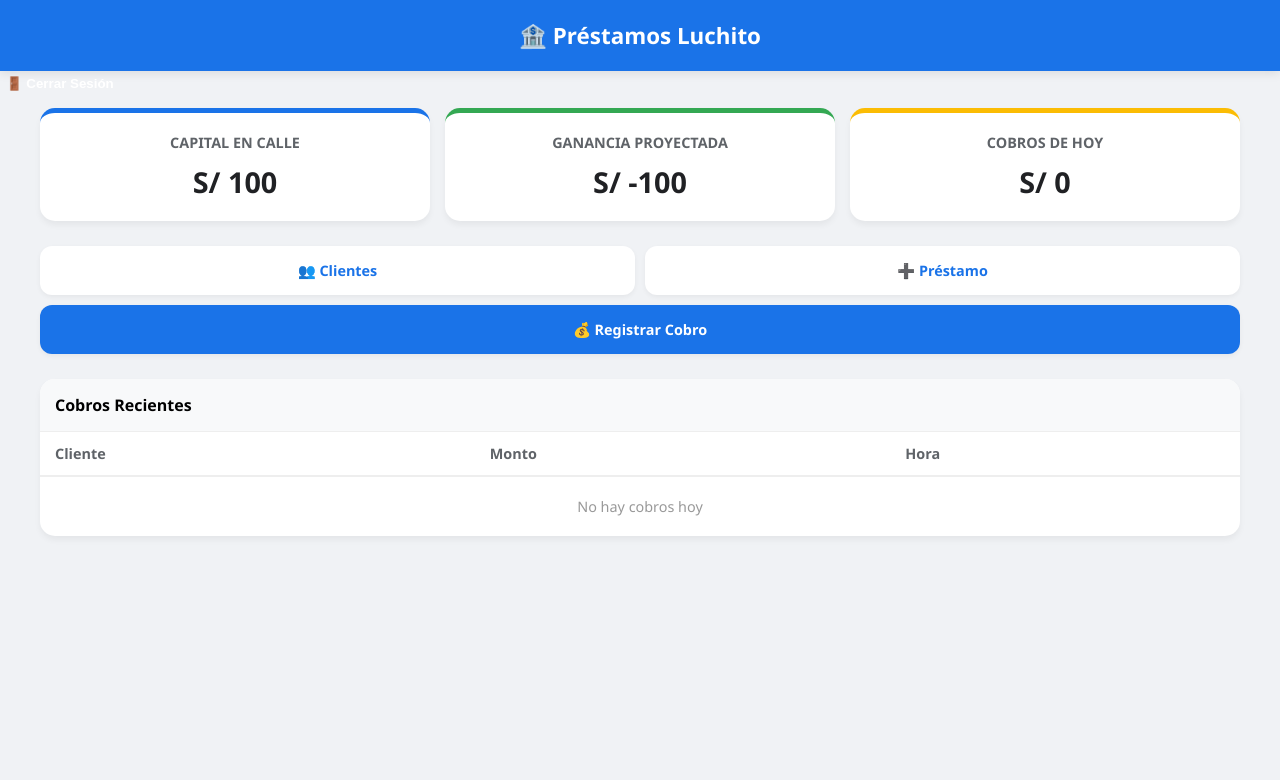
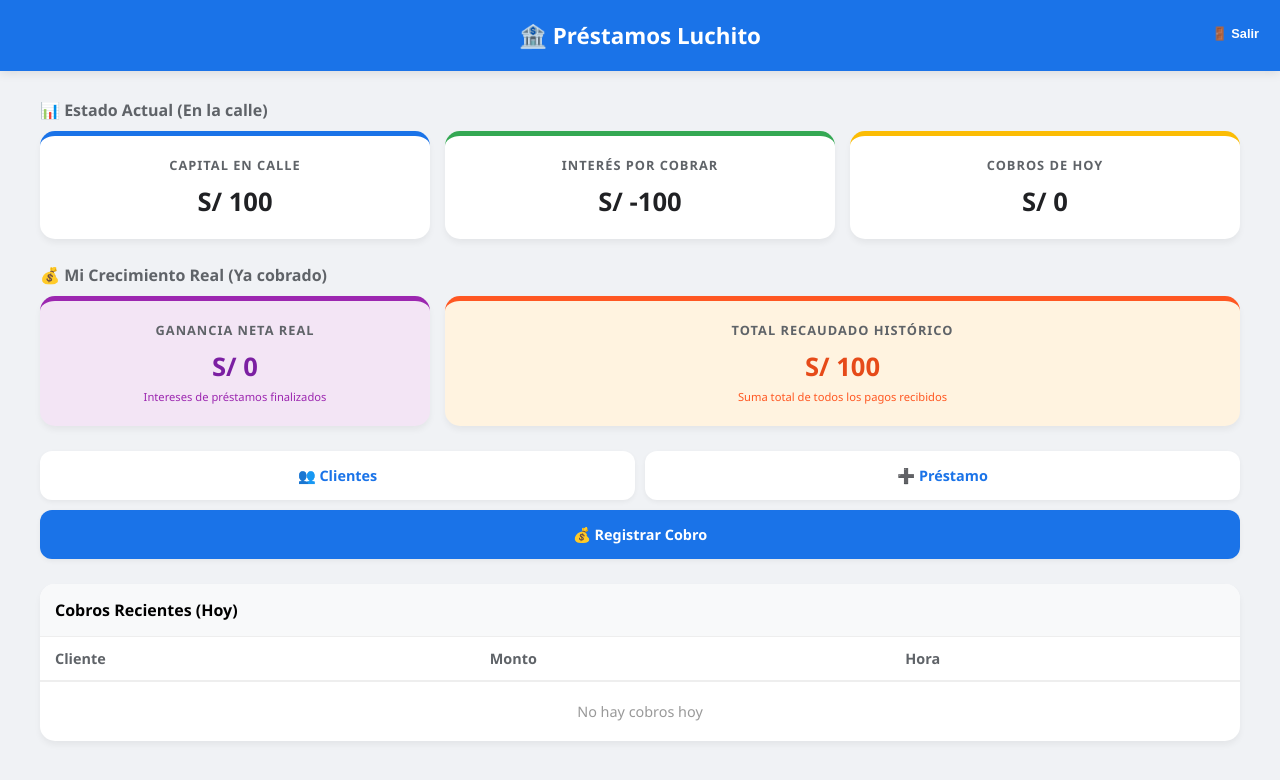
Before and after one commit to Andy-Prestamo/sistema-prestamos, a Django app: page / in a window 1280 px wide. Shown: the top 780 px of the page. Run offline with Django 5.2, Linux system fonts and the light colour scheme; a user stored in the database is signed in; data comes from the database, SQL or seed files in the repository.

Commit message:
Filtrar ganacia total

```diff
--- a/prestamos/templates/dashboard.html
+++ b/prestamos/templates/dashboard.html
@@ -6,7 +6,7 @@
     <title>Dashboard - Préstamos Luchito</title>
     <style>
         body { background: #f0f2f5; font-family: 'Segoe UI', sans-serif; margin: 0; padding: 0; }
-        .header { background: #1a73e8; color: white; padding: 20px; text-align: center; box-shadow: 0 2px 10px rgba(0,0,0,0.1); }
+        .header { background: #1a73e8; color: white; padding: 20px; text-align: center; box-shadow: 0 2px 10px rgba(0,0,0,0.1); position: relative;}
         .contenedor { padding: 15px; max-width: 1200px; margin: auto; }
 
         /* Cuadrícula de tarjetas */
@@ -14,37 +14,56 @@
         @media (min-width: 768px) { .resumen-grid { grid-template-columns: repeat(3, 1fr); } }
 
         .card { background: white; padding: 20px; border-radius: 15px; text-align: center; box-shadow: 0 4px 6px rgba(0,0,0,0.05); border-top: 5px solid #1a73e8; }
-        .card h3 { margin: 0; color: #5f6368; font-size: 0.9rem; text-transform: uppercase; }
-        .card p { margin: 10px 0 0; font-size: 1.8rem; font-weight: bold; color: #202124; }
+        .card h3 { margin: 0; color: #5f6368; font-size: 0.8rem; text-transform: uppercase; letter-spacing: 1px; }
+        .card p { margin: 10px 0 0; font-size: 1.6rem; font-weight: bold; color: #202124; }
+
+        /* Tarjetas de Ganancia Real (Diferentes colores para distinguir) */
+        .card-ganancia { border-top-color: #9c27b0 !important; background: #f3e5f5; } /* Morado para dinero real */
+        .card-historico { border-top-color: #ff5722 !important; background: #fff3e0; } /* Naranja para flujo total */
 
         .acciones-rapidas { display: grid; grid-template-columns: 1fr 1fr; gap: 10px; margin-bottom: 25px; }
         .btn-accion { background: white; padding: 15px 5px; border-radius: 12px; text-decoration: none; text-align: center; font-weight: bold; font-size: 0.9rem; color: #1a73e8; box-shadow: 0 2px 5px rgba(0,0,0,0.05); }
 
-        .tabla-contenedor { background: white; border-radius: 15px; overflow: hidden; box-shadow: 0 4px 6px rgba(0,0,0,0.05); }
+        .tabla-contenedor { background: white; border-radius: 15px; overflow: hidden; box-shadow: 0 4px 6px rgba(0,0,0,0.05); margin-top: 20px;}
         .tabla-header { padding: 15px; background: #f8f9fa; border-bottom: 1px solid #eee; display: flex; justify-content: space-between; align-items: center; }
         .tabla-scroll { overflow-x: auto; }
         table { width: 100%; border-collapse: collapse; min-width: 350px; }
         th, td { padding: 12px 15px; text-align: left; font-size: 0.9rem; }
         th { color: #5f6368; border-bottom: 2px solid #eee; }
+
+        .logout-btn { background:none; border:none; color:white; cursor:pointer; font-weight:bold; position: absolute; right: 15px; top: 25px; font-size: 0.8rem;}
     </style>
 </head>
 <body>
     <div class="header">
         <h1 style="margin:0; font-size: 1.4rem;">🏦 Préstamos Luchito</h1>
+        <form action="{% url 'logout' %}" method="post" style="display:inline;">
+            {% csrf_token %}
+            <button type="submit" class="logout-btn">🚪 Salir</button>
+        </form>
     </div>
 
-    <form action="{% url 'logout' %}" method="post" style="display:inline;">
-    {% csrf_token %}
-    <button type="submit" style="background:none; border:none; color:white; cursor:pointer; font-weight:bold;">
-        🚪 Cerrar Sesión
-    </button>
-    </form>
+    <div class="contenedor">
 
-    <div class="contenedor">
+        <h2 style="font-size: 1rem; color: #5f6368; margin-bottom: 10px;">📊 Estado Actual (En la calle)</h2>
         <div class="resumen-grid">
-            <div class="card"><h3>Capital en Calle</h3><p>S/ {{ capital_invertido }}</p></div>
-            <div class="card" style="border-top-color: #34a853;"><h3>Ganancia Proyectada</h3><p>S/ {{ ganancia_proyectada }}</p></div>
+            <div class="card"><h3>Capital en Calle</h3><p>S/ {{ capital_en_calle }}</p></div>
+            <div class="card" style="border-top-color: #34a853;"><h3>Interés por Cobrar</h3><p>S/ {{ ganancia_proyectada }}</p></div>
             <div class="card" style="border-top-color: #fbbc04;"><h3>Cobros de Hoy</h3><p>S/ {{ total_hoy }}</p></div>
+        </div>
+
+        <h2 style="font-size: 1rem; color: #5f6368; margin-bottom: 10px;">💰 Mi Crecimiento Real (Ya cobrado)</h2>
+        <div class="resumen-grid">
+            <div class="card card-ganancia">
+                <h3>Ganancia Neta Real</h3>
+                <p style="color: #7b1fa2;">S/ {{ ganancias_reales }}</p>
+                <small style="color: #9c27b0; font-size: 0.7rem;">Intereses de préstamos finalizados</small>
+            </div>
+            <div class="card card-historico" style="grid-column: span 2;">
+                <h3>Total Recaudado Histórico</h3>
+                <p style="color: #e64a19;">S/ {{ total_recaudado_historico }}</p>
+                <small style="color: #ff5722; font-size: 0.7rem;">Suma total de todos los pagos recibidos</small>
+            </div>
         </div>
 
         <div class="acciones-rapidas">
@@ -54,7 +73,7 @@
         </div>
 
         <div class="tabla-contenedor">
-            <div class="tabla-header"><strong>Cobros Recientes</strong></div>
+            <div class="tabla-header"><strong>Cobros Recientes (Hoy)</strong></div>
             <div class="tabla-scroll">
                 <table>
                     <thead><tr><th>Cliente</th><th>Monto</th><th>Hora</th></tr></thead>
--- a/prestamos/views.py
+++ b/prestamos/views.py
@@ -8,18 +8,34 @@ from django.utils import timezone
 
 @login_required
 def dashboard(request):
+    # --- MÉTRICAS DE DINERO EN LA CALLE (ACTUAL) ---
     prestamos_activos = Prestamo.objects.filter(estado_pagado=False)
-    capital = prestamos_activos.aggregate(Sum('monto'))['monto__sum'] or 0
-    ganancia_proyectada = prestamos_activos.aggregate(total=Sum(F('total_a_pagar') - F('monto')))['total'] or 0
+    capital_en_calle = prestamos_activos.aggregate(Sum('monto'))['monto__sum'] or 0
+    ganancia_proyectada = prestamos_activos.aggregate(
+        total=Sum(F('total_a_pagar') - F('monto'))
+    )['total'] or 0
 
+    # --- MÉTRICAS DE CRECIMIENTO REAL (HISTÓRICO) ---
+    # 1. Total de todos los intereses cobrados de préstamos ya terminados
+    prestamos_pagados = Prestamo.objects.filter(estado_pagado=True)
+    ganancias_reales = prestamos_pagados.aggregate(
+        total=Sum(F('total_a_pagar') - F('monto'))
+    )['total'] or 0
+
+    # 2. Total de dinero que ha pasado por el sistema (Capital + Ganancias)
+    todos_los_pagos = Pago.objects.aggregate(Sum('monto_pagado'))['monto_pagado__sum'] or 0
+
+    # --- MÉTRICAS DEL DÍA ---
     hoy_inicio = timezone.now().replace(hour=0, minute=0, second=0, microsecond=0)
     hoy_fin = timezone.now().replace(hour=23, minute=59, second=59, microsecond=999999)
     pagos_hoy = Pago.objects.filter(fecha_pago__range=(hoy_inicio, hoy_fin)).order_by('-fecha_pago')
     total_hoy = pagos_hoy.aggregate(Sum('monto_pagado'))['monto_pagado__sum'] or 0
 
     return render(request, 'dashboard.html', {
-        'capital_invertido': capital,
+        'capital_en_calle': capital_en_calle,
         'ganancia_proyectada': ganancia_proyectada,
+        'ganancias_reales': ganancias_reales, # <--- Nueva métrica
+        'total_recaudado_historico': todos_los_pagos, # <--- Nueva métrica
         'pagos_hoy': pagos_hoy,
         'total_hoy': total_hoy,
     })
```
